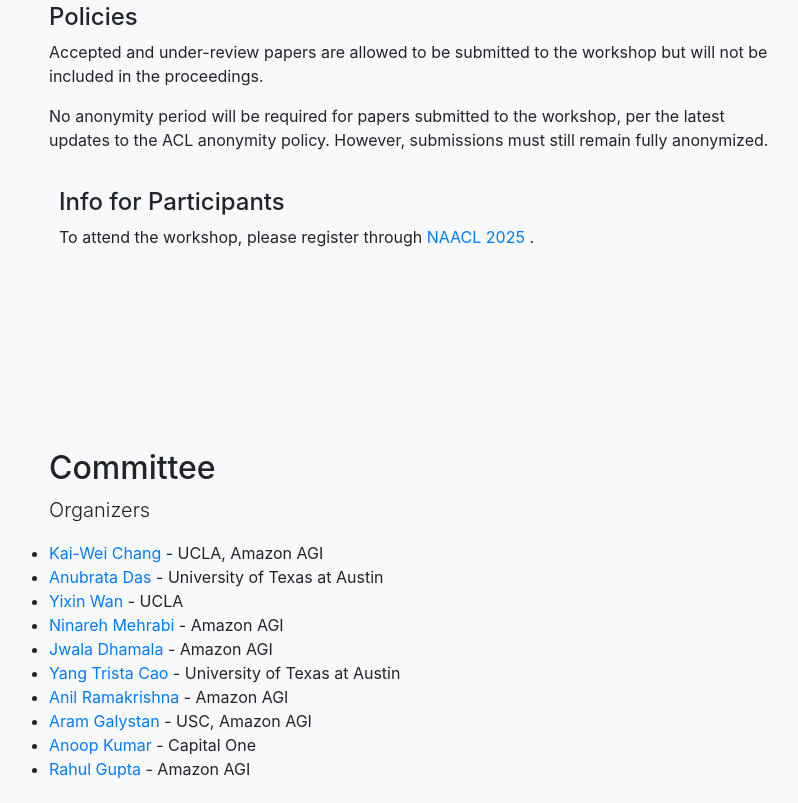
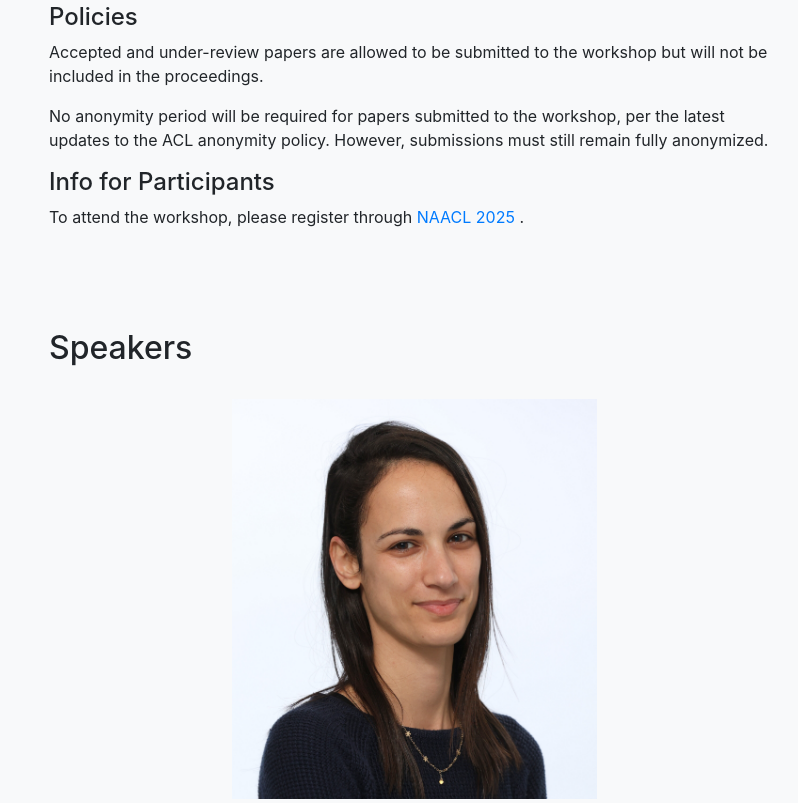
Before and after one commit to trustnlpworkshop/trustnlpworkshop.github.io, a website with bundled scripts: page index.html in a window 1280 px wide. Shown: the part 2744-3547 px from the top of the page, without its empty margins (226-1024 px from the left). Built offline with nearby package versions, Linux system fonts and the light colour scheme.

Commit message:
Update index.html

```diff
--- a/index.html
+++ b/index.html
@@ -203,23 +203,19 @@
                   No anonymity period will be required for papers submitted to the workshop, per the latest updates to the
                   ACL anonymity policy. However, submissions must still remain fully anonymized.
               </p>
-
-      </div>
-  </div>
-  <div class="container", style="margin-top: 20px;">
-    <div class="row">
-      <div class="col-lg-8 mx-auto">
-              <h4>Info for Participants </h4>
+	    <div>
+	         <h4>Info for Participants </h4>
+	    </div>
 	      To attend the workshop, please register through <a href="https://2025.naacl.org/"> NAACL 2025 </a>.
 
       </div>
-  </div>
+   </div>
   </div>
   </section>
 
 
 <section id="speakers" class="bg-light">
-    <div class="container" style="display: none">
+    <div class="container">
       <div class="row">
         <div class="col-lg-8 mx-auto">
           <h2>Speakers</h2>
```
